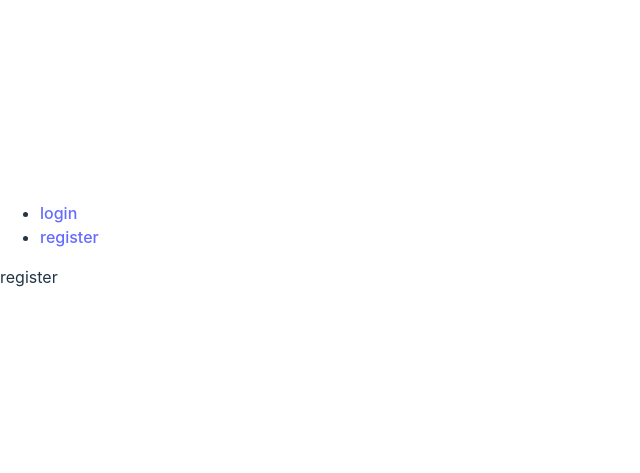
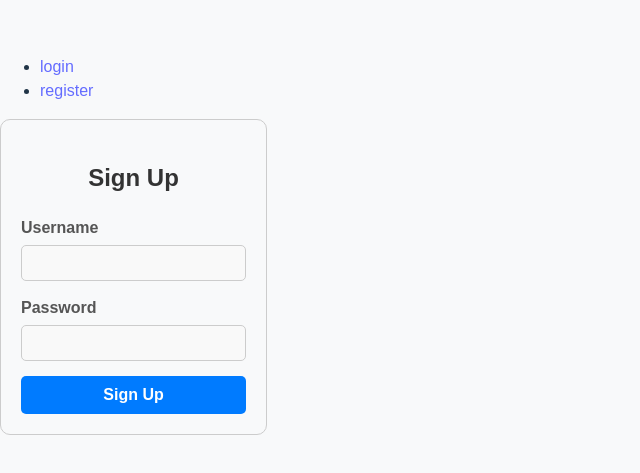
Before and after one commit to topshager/dropnox-django, a React (Vite) app in the folder frontend/: page /register in a window 1280 px wide. Shown: the part 163-636 px from the top of the page, without its empty margins (0-640 px from the left). Built offline with nearby package versions, Linux system fonts and the light colour scheme.

Commit message:
register.css

```diff
--- a/frontend/src/pages/register/register.css
+++ b/frontend/src/pages/register/register.css
@@ -0,0 +1,107 @@
+/* register.css */
+
+body {
+  font-family: Arial, sans-serif;
+  background-color: #f8f9fa;
+  margin: 0;
+  padding: 0;
+}
+
+/* Centered container for the form */
+.container {
+  max-width: 400px;
+  margin: 50px auto;
+  padding: 20px;
+  background-color: #fff;
+  border: 1px solid #ddd;
+  border-radius: 10px;
+  box-shadow: 0 4px 6px rgba(0, 0, 0, 0.1);
+}
+
+/* Header styling */
+h2 {
+  text-align: center;
+  color: #333;
+}
+
+/* Form group styling */
+.form-group {
+  margin-bottom: 15px;
+}
+
+/* Label styling */
+label {
+  display: block;
+  font-weight: bold;
+  margin-bottom: 5px;
+  color: #555;
+}
+
+/* Input fields styling */
+input[type="text"],
+input[type="password"] {
+  width: 100%;
+  padding: 10px;
+  border: 1px solid #ccc;
+  border-radius: 5px;
+  font-size: 16px;
+  box-sizing: border-box;
+  background-color: #f9f9f9;
+}
+
+input[type="text"]:focus,
+input[type="password"]:focus {
+  outline: none;
+  border-color: #007BFF;
+  background-color: #fff;
+  box-shadow: 0 0 5px rgba(0, 123, 255, 0.5);
+}
+
+/* Submit button styling */
+button {
+  width: 100%;
+  padding: 10px;
+  background-color: #007BFF;
+  color: #fff;
+  font-size: 16px;
+  font-weight: bold;
+  border: none;
+  border-radius: 5px;
+  cursor: pointer;
+  transition: background-color 0.3s ease;
+}
+
+button:hover {
+  background-color: #0056b3;
+}
+
+button:focus {
+  outline: none;
+  box-shadow: 0 0 4px rgba(0, 123, 255, 0.8);
+}
+
+button:disabled {
+  background-color: #ccc;
+  cursor: not-allowed;
+}
+
+/* Error message styling (optional) */
+.error-message {
+  color: red;
+  font-size: 14px;
+  margin-top: -10px;
+  margin-bottom: 10px;
+}
+
+/* Adjust spacing for smaller devices */
+@media (max-width: 480px) {
+  .container {
+    padding: 15px;
+  }
+
+  input[type="text"],
+  input[type="password"],
+  button {
+    font-size: 14px;
+  }
+}
--- a/frontend/src/pages/register/register.jsx
+++ b/frontend/src/pages/register/register.jsx
@@ -1,8 +1,64 @@
 import React, { useEffect, useState } from 'react';
 import axios from 'axios';
+import './register.css';
 
-function Register(){
-  return <div>register</div>;
-}
+function SignUpForm(){
+  const [ formData , setFormData] = useState({
+    username: '',
+    password: '',
+  });
 
-export default Register;
+const handleChange = (e) =>{
+  const {name,value} = e.target;
+  setFormData({
+    ...formData,
+    [name]:value
+
+  });
+};
+const handleSubmit = (e) =>{
+  e.preventDefault();
+  console.log('User signed up with:', formData);
+};
+return (
+  <div style={{ maxWidth: '400px', margin: '0 auto', padding: '20px', border: '1px solid #ccc', borderRadius: '10px' }}>
+    <h2>Sign Up</h2>
+    <form onSubmit={handleSubmit}>
+      <div style={{ marginBottom: '15px' }}>
+        <label htmlFor="username" style={{ display: 'block', marginBottom: '5px' }}>Username</label>
+        <input
+          type="text"
+          id="username"
+          name="username"
+          value={formData.username}
+          onChange={handleChange}
+          required
+          style={{ width: '100%', padding: '8px', borderRadius: '5px', border: '1px solid #ccc' }}
+        />
+      </div>
+
+      <div style={{ marginBottom: '15px' }}>
+        <label htmlFor="password" style={{ display: 'block', marginBottom: '5px' }}>Password</label>
+        <input
+          type="password"
+          id="password"
+          name="password"
+          value={formData.password}
+          onChange={handleChange}
+          required
+          style={{ width: '100%', padding: '8px', borderRadius: '5px', border: '1px solid #ccc' }}
+        />
+      </div>
+
+      <button
+        type="submit"
+        style={{ width: '100%', padding: '10px', backgroundColor: '#007BFF', color: 'white', border: 'none', borderRadius: '5px', cursor: 'pointer' }}
+      >
+        Sign Up
+      </button>
+    </form>
+  </div>
+);
+};
+
+export default SignUpForm;
```
